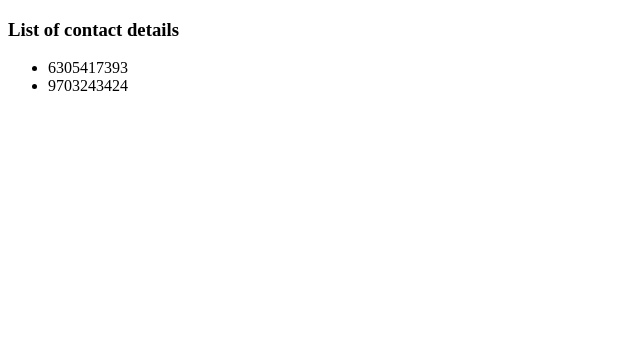
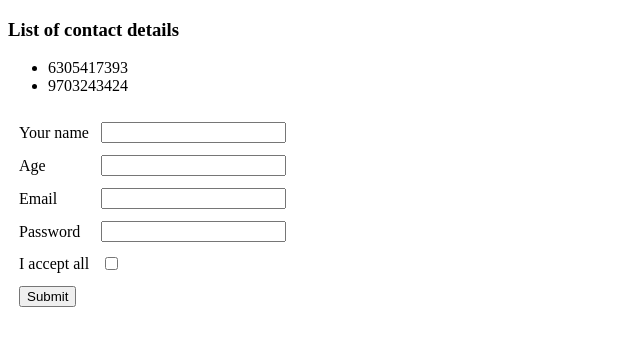
Before and after one commit to purushothamsingh/Purushotham_repo, a plain HTML site: page Html-personal_site/contact.html in a window 1280 px wide. Shown: the whole page, without its empty margins (0-640 px from the left). Drawn offline with Linux system fonts and the light colour scheme.

Commit message:
added _forms

```diff
--- a/Html-personal_site/contact.html
+++ b/Html-personal_site/contact.html
@@ -12,5 +12,34 @@
         <li>6305417393</li>
         <li>9703243424</li>
     </ul>
+    <form class="" action="index.html" method="post">
+        <table cellspacing = '10'>
+        <tr>
+            <td><label>Your name</label></td>
+            <td><input type="text"> <br></td>
+        </tr>
+        <tr>
+            <td><label>Age</label></td>
+            <td><input type="text"> <br></td>
+        </tr>
+        <tr>
+            <td><label>Email</label></td>
+            <td><input type="text"> <br></td>
+        </tr>
+        <tr>
+            <td><label>Password</label></td>
+           <td> <input type="password"> <br> </td>
+        </tr>
+
+       <tr>
+            <td> <label >I accept all</label></td>
+            <td> <input type="checkbox" name="" id=""> <br></td>
+       </tr>
+        <tr>
+            <td> <input type="submit"> <br></td>
+        </tr>
+
+</table>
+    </form>
 </body>
 </html>
```
Also changed, not shown: Html-personal_site/index.html (+1 -1 lines).
